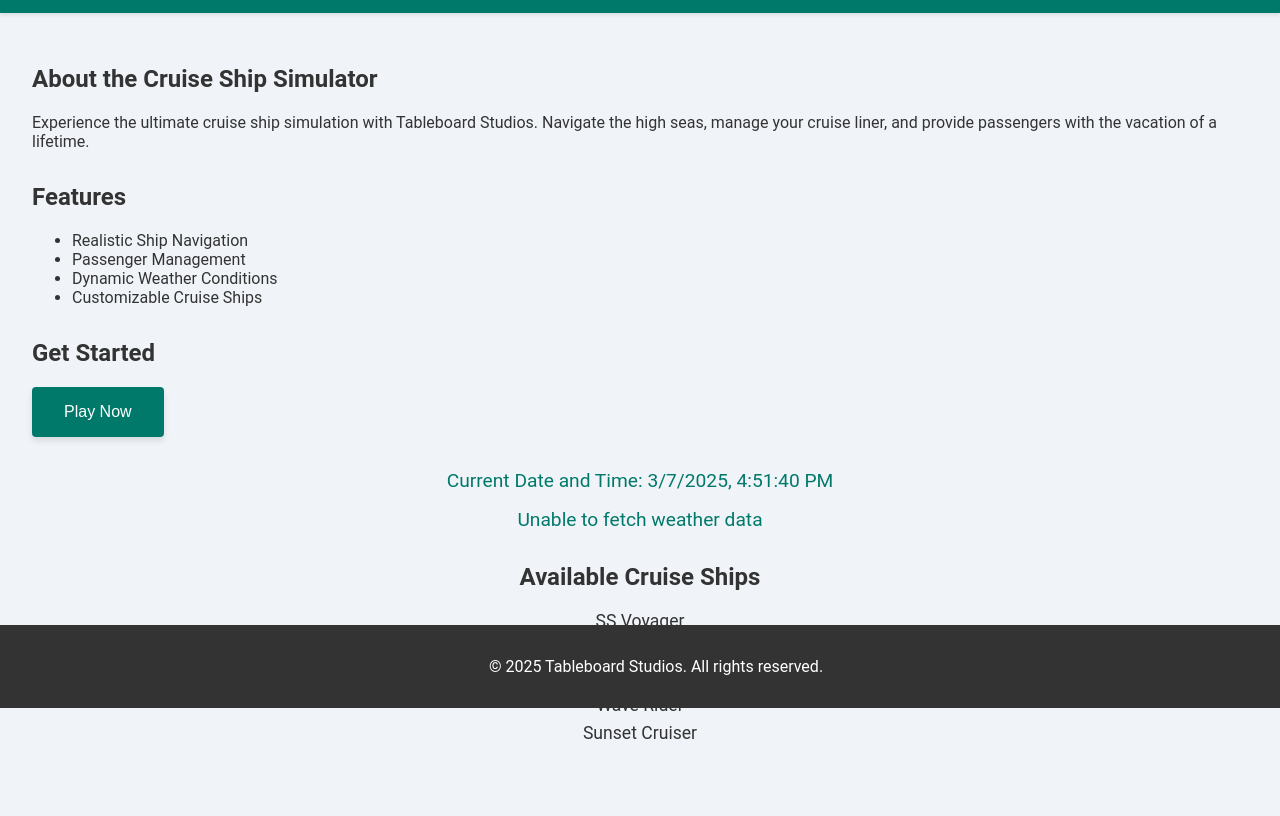
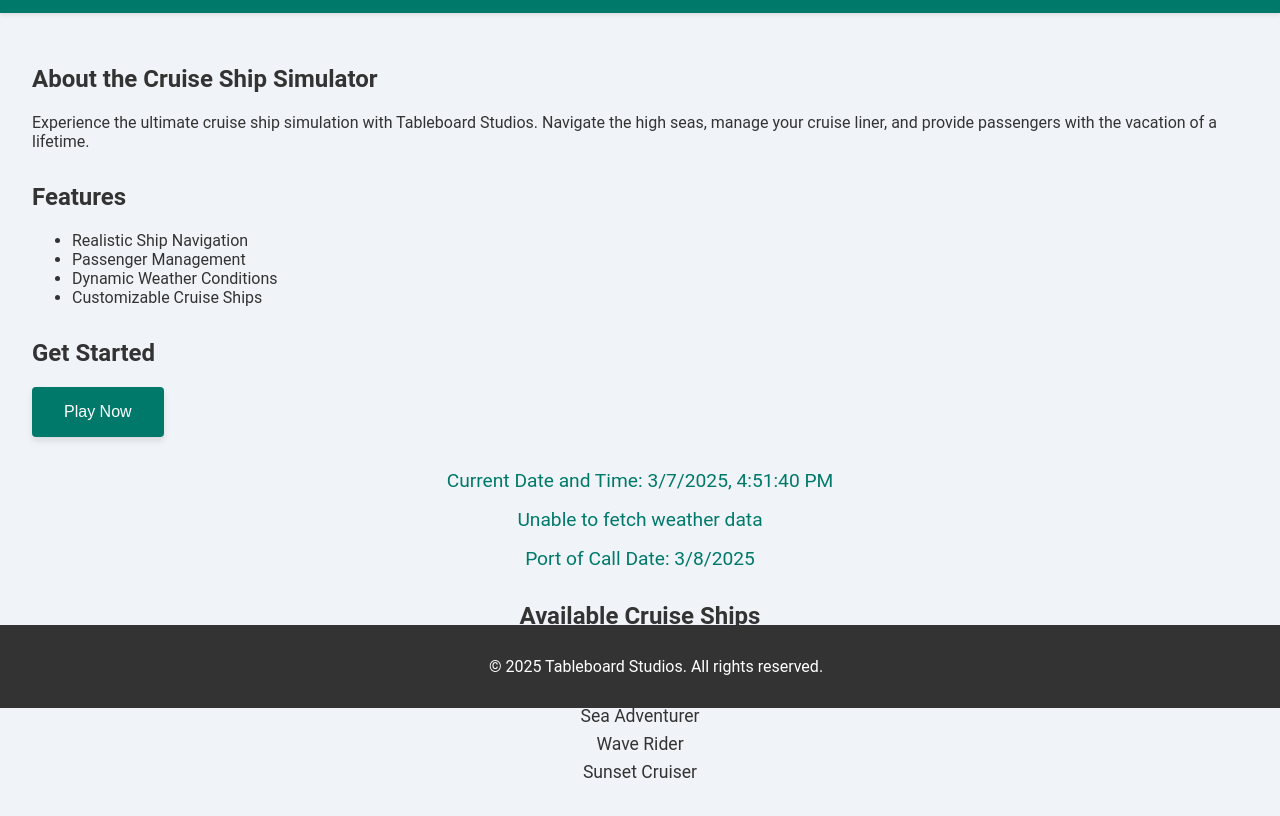
Before and after one commit to jfjfjfjfjfjfjfjrjfkr/pro, a plain HTML site: page index.html in a window 1280 px wide. Shown: the part 92-908 px from the top of the page. Before the commit the page ends 883 px from the top, so only its background shows below. Drawn offline with Linux system fonts and the light colour scheme; no server answers.

Commit message:
Update index.html

```diff
--- a/index.html
+++ b/index.html
@@ -86,7 +86,7 @@
         }
 
         /* Date, Time, and Weather styles */
-        #date-time, #weather {
+        #date-time, #weather, #port-date {
             text-align: center;
             margin-top: 1rem;
             font-size: 1.2rem;
@@ -141,6 +141,7 @@
         </section>
         <div id="date-time"></div>
         <div id="weather"></div>
+        <div id="port-date"></div>
         <div id="cruise-ships">
             <h2>Available Cruise Ships</h2>
             <ul>
@@ -160,6 +161,7 @@
             const ctaButton = document.getElementById('cta-button');
             const dateTimeDiv = document.getElementById('date-time');
             const weatherDiv = document.getElementById('weather');
+            const portDateDiv = document.getElementById('port-date');
 
             // Redirect to the game on button click
             ctaButton.addEventListener('click', function() {
@@ -174,6 +176,14 @@
                 dateTimeDiv.textContent = `Current Date and Time: ${formattedDateTime}`;
             }
 
+            // Display port of call date
+            function updatePortDate() {
+                const now = new Date();
+                const portDate = new Date(now.setDate(now.getDate() + 1)); // Example: Next day's date
+                const formattedPortDate = portDate.toLocaleDateString();
+                portDateDiv.textContent = `Port of Call Date: ${formattedPortDate}`;
+            }
+
             // Fetch weather information
             async function updateWeather() {
                 try {
@@ -186,10 +196,17 @@
                 }
             }
 
-            // Update date, time, and weather every second
-            setInterval(updateDateTime, 1000);
-            updateDateTime();
-            updateWeather();
+            // Load initial data and set intervals
+            function load() {
+                updateDateTime();
+                updateWeather();
+                updatePortDate();
+                setInterval(updateDateTime, 1000);
+                setInterval(updateWeather, 60000); // Update weather every minute
+                setInterval(updatePortDate, 86400000); // Update port of call date every day
+            }
+
+            load(); // Call load function on DOMContentLoaded
         });
     </script>
 </body>
```
